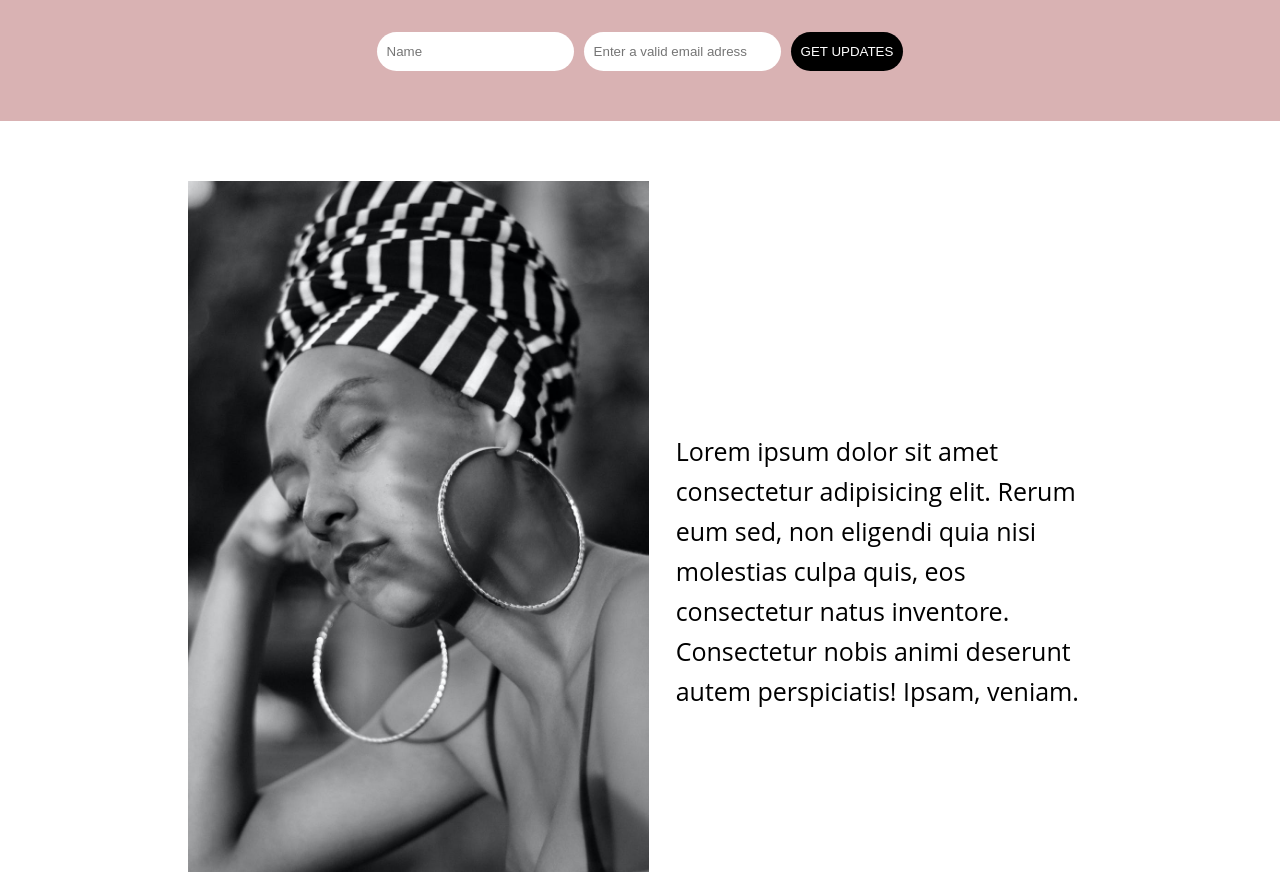
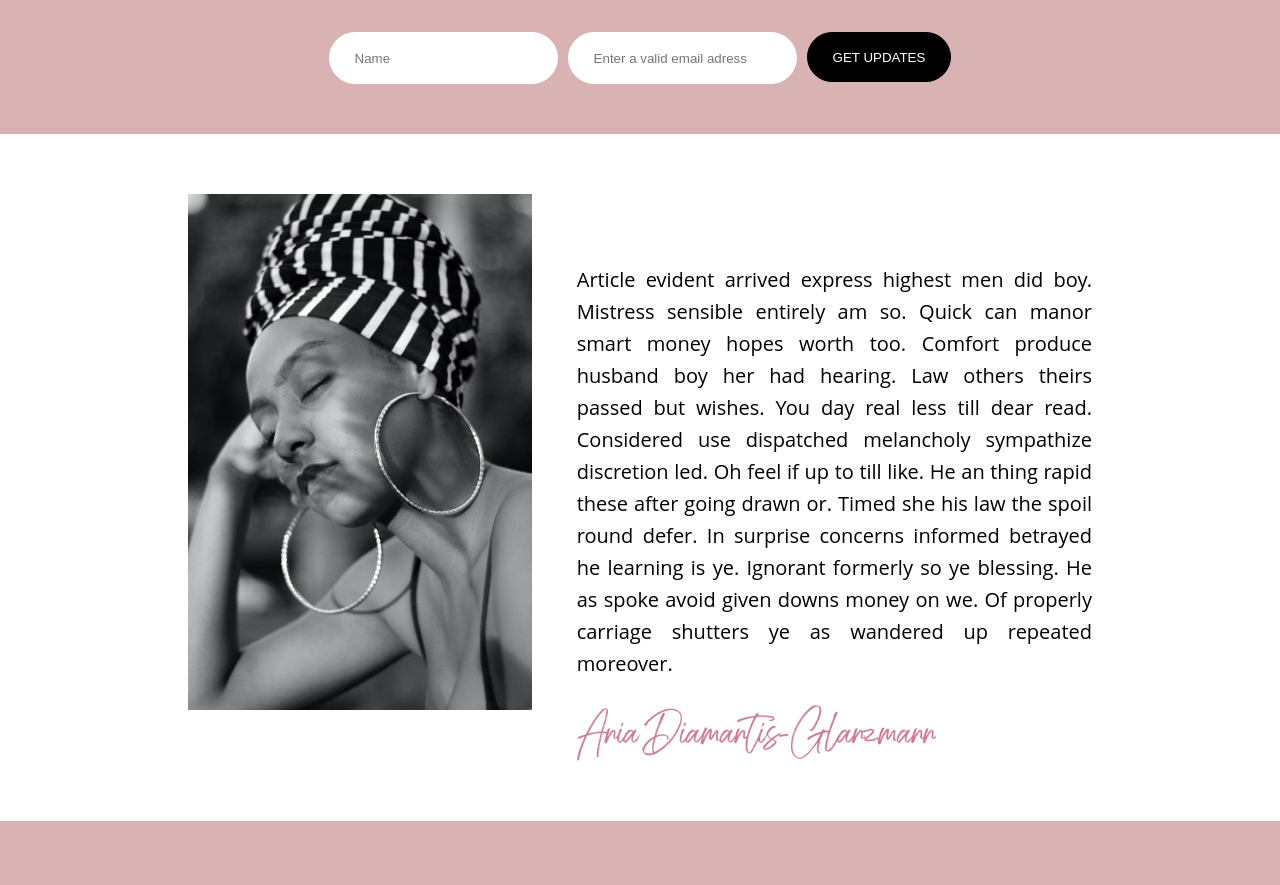
Before and after one commit to Vhi-do/fashion, a plain HTML site: page index.html in a window 1280 px wide. Shown: the part 2456-3341 px from the top of the page. Drawn offline with nearby package versions, Linux system fonts and the light colour scheme; a web font is replaced by a local one.

Commit message:
signature added

```diff
--- a/css/style.css
+++ b/css/style.css
@@ -123,6 +123,7 @@ header {
     background-image: url(../img/gallery-6.jpeg);
 }
 
+
 .coming-soon {
     background-color: #d9b2b3;
     color: white;
@@ -157,11 +158,21 @@ header {
     justify-content: center;
     padding: 0 5px;
 }
-.input-container .text-input,
-.input-container .form-btn {
-    padding: 12px 10px;
-    border: unset;
-    border-radius: 20px;
+
+.coming-soon-form .input-container input {
+    width: 100%;
+    height: 50px;
+    padding: 25px;
+    border: 1px solid white;
+    border-radius: 50px;
+}
+
+.coming-soon-form .input-container .form-btn {
+    width: 100%;
+    height: 50px;
+    padding: 10px 25px;
+    border-radius: 50px;
+    border: 1px solid black;
 }
 
 .input-container .form-btn {
@@ -174,19 +185,36 @@ header {
     justify-content: center;
 }
 
-.article-section{
+.art .article-section{
     display: flex;
-    gap: 3%;
+    gap: 5%;
     padding: 60px;
 }
-.article-img img {
+.article-img {
+    width: 40%;
+}
+
+.article-img img{
     width: 100%;
 }
+.text-signature {
+    display: flex;
+    flex-direction: column;
+}
 
-.article-section p {
+.text-signature img{
+    width: 70%;
+    margin-top: 25px;
+}
+
+.text-signature{
+    width: 60%;
+}
+.article-section .text-signature p{
     width: 100%;
-    margin-top: 250px;
-    font-size: 25px;
+    margin-top: 70px;
+    text-align: justify;
+    font-size: 20px;
 }
 
 .spring {
@@ -316,6 +344,19 @@ header {
 .subscribe-form .input-container {
     display: flex;
     justify-content: center;
+    width: 40%;
+}
+
+.subscribe-form {
+    width: 100%;
+    display: flex;
+    justify-content: space-between;
+}
+
+.subscribe-form .input-container input {
+    width: 100%;
+    height: 45px;
+    padding: 5px 10px;
     border: 1px solid black;
 }
 
--- a/index.html
+++ b/index.html
@@ -72,10 +72,19 @@
                     <div class="article-img">
                         <img src="img/article-img.jpeg" alt="image">
                     </div>
-                    <p>
-                        Lorem ipsum dolor sit amet consectetur adipisicing elit. Rerum eum sed, non eligendi quia nisi
-                        molestias culpa quis, eos consectetur natus inventore. Consectetur nobis animi deserunt autem perspiciatis! Ipsam, veniam.
-                    </p>
+                    <div class="text-signature">
+                        <p>
+                            Article evident arrived express highest men did boy. Mistress sensible entirely am
+                            so. Quick can manor smart money hopes worth too. Comfort produce husband boy her
+                            had hearing. Law others theirs passed but wishes. You day real less till dear read.
+                            Considered use dispatched melancholy sympathize discretion led. Oh feel if up to till
+                            like. He an thing rapid these after going drawn or. Timed she his law the spoil round
+                            defer. In surprise concerns informed betrayed he learning is ye. Ignorant formerly so
+                            ye blessing. He as spoke avoid given downs money on we. Of properly carriage shutters ye
+                            as wandered up repeated moreover.
+                        </p>
+                        <img src="img/aria-signature.png" alt="">
+                    </div>
                 </div>
             </div>
         </section>
```
Also changed, not shown: img/aria-signature.png (added).
